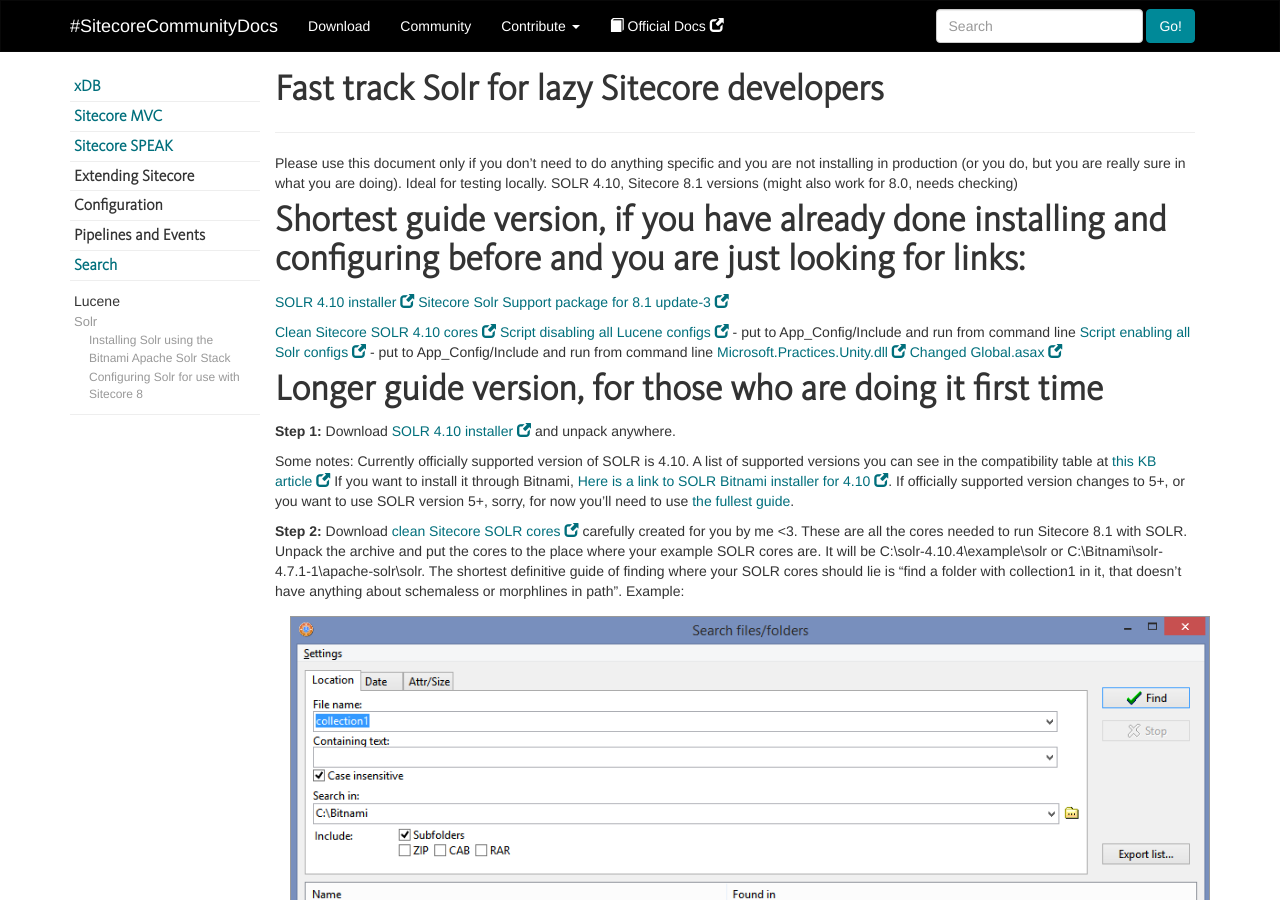
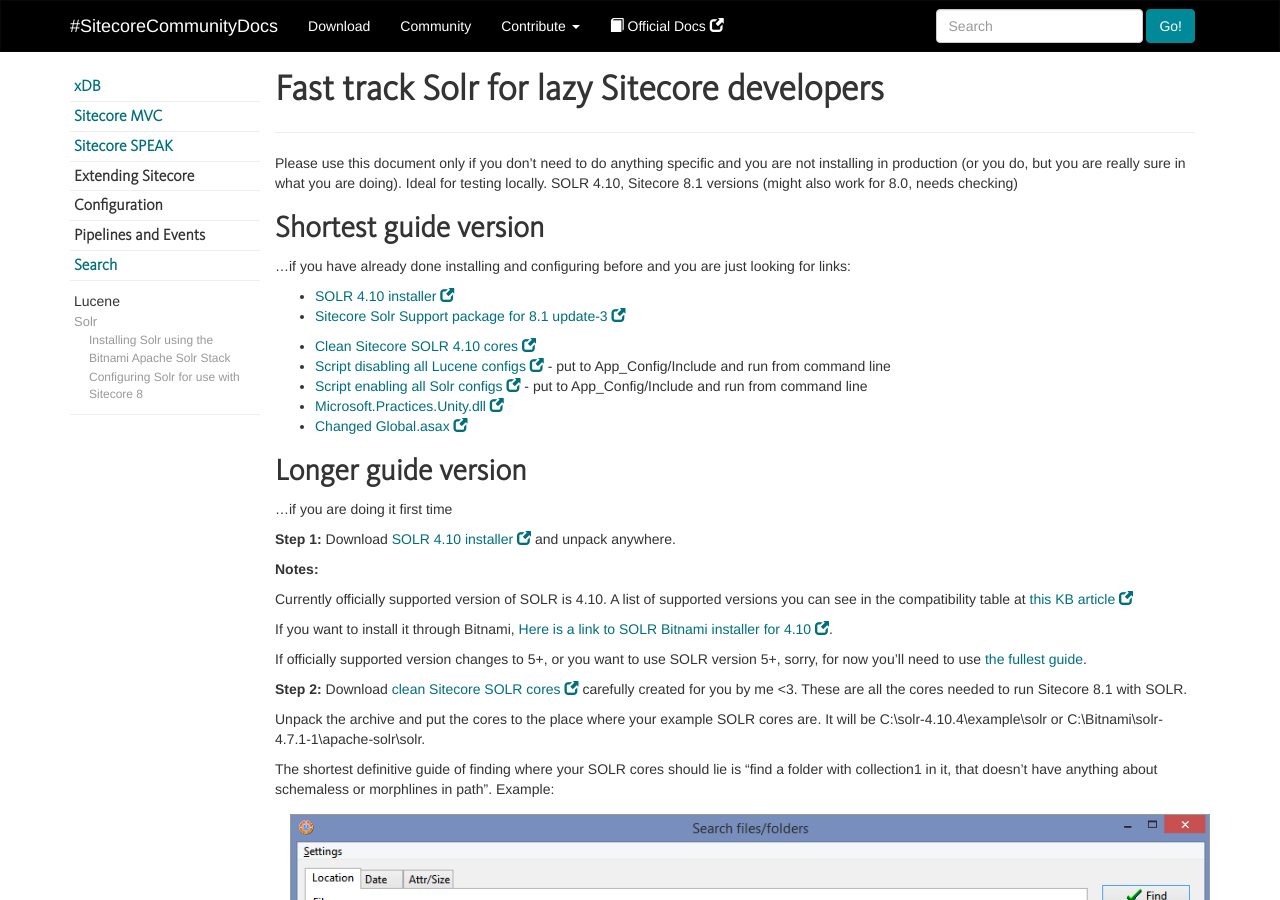
Before and after one commit to Sitecore-Community/docs, a Jekyll site: the page built from search/solr/fast-track-solr-for-lazy-developers/index.md, in a window 1280 px wide and 900 px high. Built offline with Jekyll 4.4.1, drawn with Linux system fonts in a browser that asks for light colours; nearby versions of some CDN libraries; a script that is not in the unit is left out; comment, search, counter and statistics services are not loaded.

Commit message:
Updated markup

```diff
--- a/search/solr/fast-track-solr-for-lazy-developers/index.md
+++ b/search/solr/fast-track-solr-for-lazy-developers/index.md
@@ -7,28 +7,38 @@
 Please use this document only if you don't need to do anything specific and you are not installing in production (or you do, but you are really sure in what you are doing).
 Ideal for testing locally. SOLR 4.10, Sitecore 8.1 versions (might also work for 8.0, needs checking)
 
-# Shortest guide version, if you have already done installing and configuring before and you are just looking for links:
 
-[SOLR 4.10 installer](http://archive.apache.org/dist/lucene/solr/4.10.4/solr-4.10.4.zip)
-[Sitecore Solr Support package for 8.1 update-3](https://dev.sitecore.net/~/media/7CE11E1730444897A41D89D2333019E6.ashx)
+## Shortest guide version
+...if you have already done installing and configuring before and you are just looking for links:
 
-[Clean Sitecore SOLR 4.10 cores](https://www.dropbox.com/s/0sf9esus1c3eypa/Clean%20SOLR%20cores%204.10.zip?dl=0)
-[Script disabling all Lucene configs](https://www.dropbox.com/s/cvel877qg4opvyd/disablelucene.bat?dl=0) - put to App_Config/Include and run from command line
-[Script enabling all Solr configs](https://www.dropbox.com/s/d1fwvocdchruq8l/enablesolr.bat?dl=0) - put to App_Config/Include and run from command line
-[Microsoft.Practices.Unity.dll](https://www.dropbox.com/s/pu6mgbrvz52ie9z/Microsoft.Practices.Unity.dll?dl=0)
-[Changed Global.asax](https://www.dropbox.com/s/32z16hkwiwm280h/Global.asax?dl=0)
+* [SOLR 4.10 installer](http://archive.apache.org/dist/lucene/solr/4.10.4/solr-4.10.4.zip)
+* [Sitecore Solr Support package for 8.1 update-3](https://dev.sitecore.net/~/media/7CE11E1730444897A41D89D2333019E6.ashx)
 
-# Longer guide version, for those who are doing it first time
+* [Clean Sitecore SOLR 4.10 cores](https://www.dropbox.com/s/0sf9esus1c3eypa/Clean%20SOLR%20cores%204.10.zip?dl=0)
+* [Script disabling all Lucene configs](https://www.dropbox.com/s/cvel877qg4opvyd/disablelucene.bat?dl=0) - put to App_Config/Include and run from command line
+* [Script enabling all Solr configs](https://www.dropbox.com/s/d1fwvocdchruq8l/enablesolr.bat?dl=0) - put to App_Config/Include and run from command line
+* [Microsoft.Practices.Unity.dll](https://www.dropbox.com/s/pu6mgbrvz52ie9z/Microsoft.Practices.Unity.dll?dl=0)
+* [Changed Global.asax](https://www.dropbox.com/s/32z16hkwiwm280h/Global.asax?dl=0)
+
+
+## Longer guide version
+...if you are doing it first time
 
 **Step 1:** Download [SOLR 4.10 installer](http://archive.apache.org/dist/lucene/solr/4.10.4/solr-4.10.4.zip) and unpack anywhere.
 
-Some notes: Currently officially supported version of SOLR is 4.10. A list of supported versions you can see in the compatibility table at [this KB article](https://kb.sitecore.net/articles/227897)
+**Notes:**
+
+Currently officially supported version of SOLR is 4.10. A list of supported versions you can see in the compatibility table at [this KB article](https://kb.sitecore.net/articles/227897)
+
 If you want to install it through Bitnami, [Here is a link to SOLR Bitnami installer for 4.10](https://www.dropbox.com/s/599lglniv58gxf9/bitnami-solr-4.10.3-0-windows-installer.exe?dl=0).
+
 If officially supported version changes to 5+, or you want to use SOLR version 5+, sorry, for now you'll need to use [the fullest guide]({{ site.baseurl }}/search/solr/Configuring-Solr-for-use-with-Sitecore-8/).
 
 
 **Step 2:** Download [clean Sitecore SOLR cores](https://www.dropbox.com/s/0sf9esus1c3eypa/Clean%20SOLR%20cores%204.10.zip?dl=0) carefully created for you by me <3. These are all the cores needed to run Sitecore 8.1 with SOLR.
+
 Unpack the archive and put the cores to the place where your example SOLR cores are. It will be C:\solr-4.10.4\example\solr or C:\Bitnami\solr-4.7.1-1\apache-solr\solr.
+
 The shortest definitive guide of finding where your SOLR cores should lie is "find a folder with collection1 in it, that doesn't have anything about schemaless or morphlines in path". Example:
 
 <img src="/docs/images/search/solr/fast-track/corefolder.png" style="margin:5px 15px" />
```
